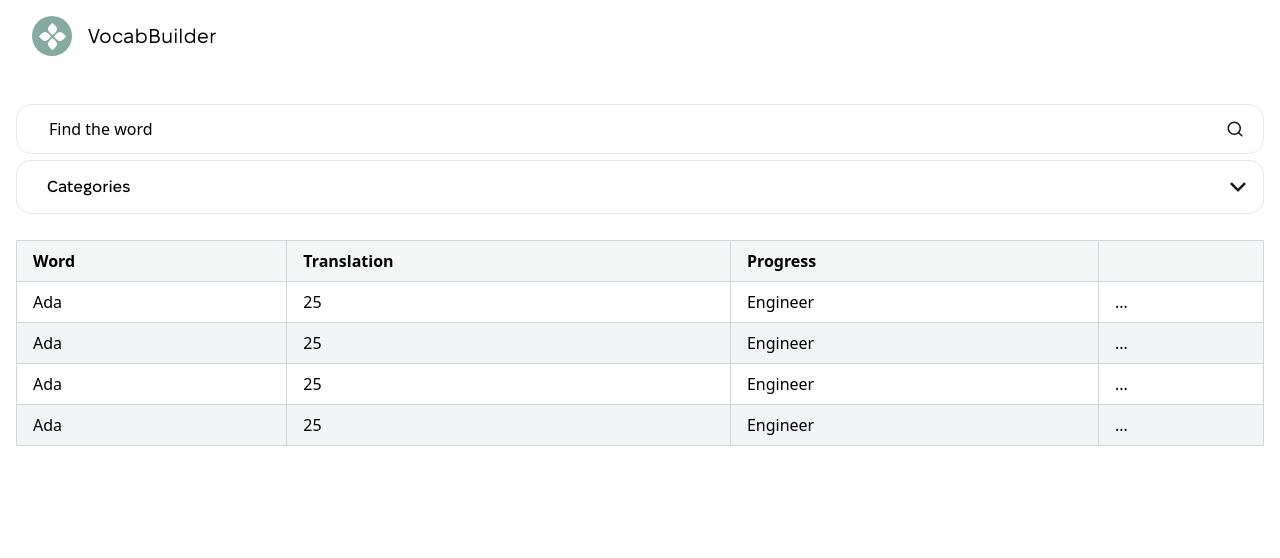
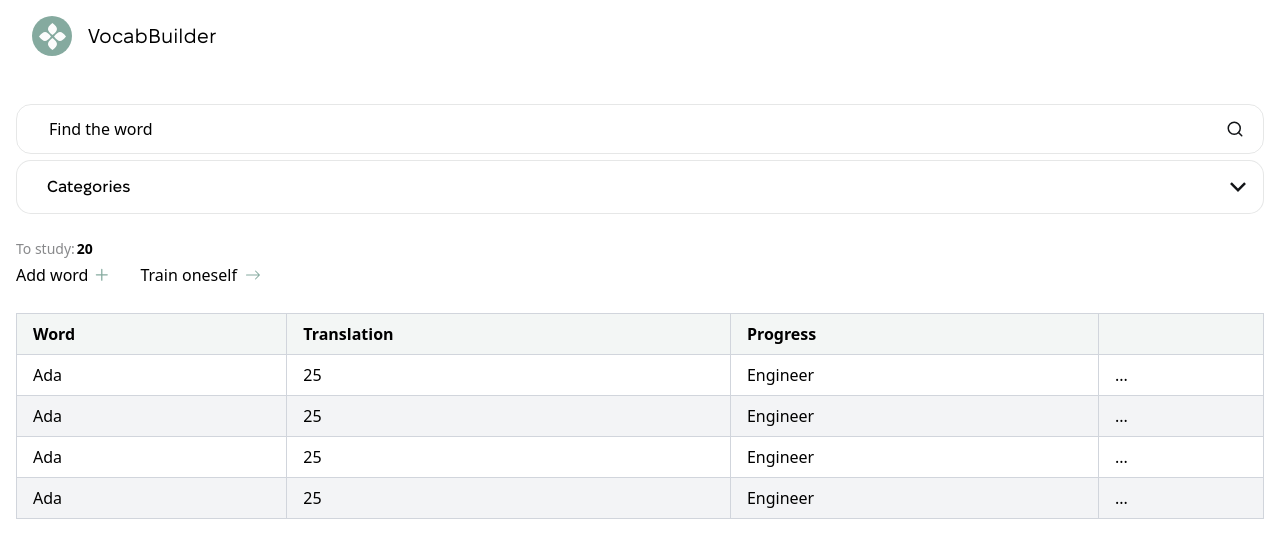
Before and after one commit to hasin01/VocabBuilder, a React (Vite) app: page /VocabBuilder/dictionary in a window 1280 px wide. Shown: the top 558 px of the page. Built offline with nearby package versions, Linux system fonts and the light colour scheme; no server answers.

Commit message:
section To study

```diff
--- a/src/components/WordForm/WordForm.jsx
+++ b/src/components/WordForm/WordForm.jsx
@@ -1,19 +1,43 @@
-import React from 'react'
-import CustomSelect from '../CustomSelect/CustomSelect'
-import InputForm from '../InputForm/InputForm'
-import SimpleTable from '../Table/Table'
+import React from "react";
+import CustomSelect from "../CustomSelect/CustomSelect";
+import InputForm from "../InputForm/InputForm";
+import SimpleTable from "../Table/Table";
+import { GoPlus } from "react-icons/go";
+import { BsArrowRight } from "react-icons/bs";
 
 const WordForm = () => {
-
+  let total = 20;
 
   return (
-    <div className='flex flex-col gap-1.5'>
-    <InputForm />
-        <CustomSelect/>
-      <div className='mt-5'>
-        <SimpleTable/></div>
+    <div className="flex flex-col gap-1.5">
+      <InputForm />
+      <CustomSelect />
+      <p
+        className=" mt-5 text-[rgba(18,20,23,0.5)]
+  font-[MacPaw Fixel Display]
+  text-[14px]
+  font-medium
+  leading-[17px]
+  tracking-[0%]
+  text-left
+"
+      >
+        To study:<span className=" text-black font-bold pl-0.5 ">{total}</span>
+      </p>
+    <div className=" flex gap-7 ">
+    <button className="flex items-center  font-[MacPaw Fixel Display]
+          font-medium
+          text-[16px]">Add word <GoPlus size={24} className="pl-1 text-buttonColor" /></button>
+    <button className="  font-[MacPaw Fixel Display]
+          font-medium
+          text-[16px] flex items-center">Train oneself <BsArrowRight  size={24} className="pl-2 text-buttonColor" /></button>
+
     </div>
-  )
-}
+      <div className="mt-5">
+        <SimpleTable />
+      </div>
+    </div>
+  );
+};
 
-export default WordForm
+export default WordForm;
```
